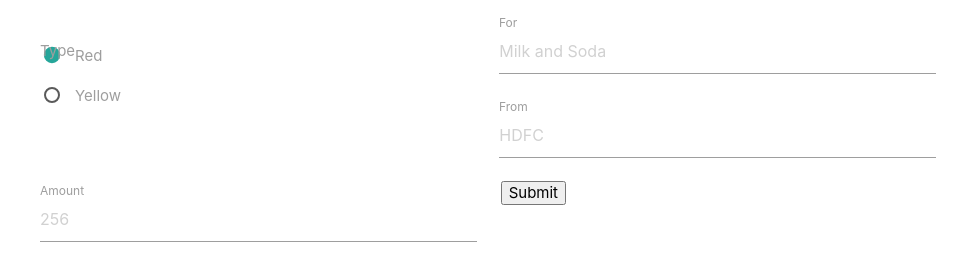
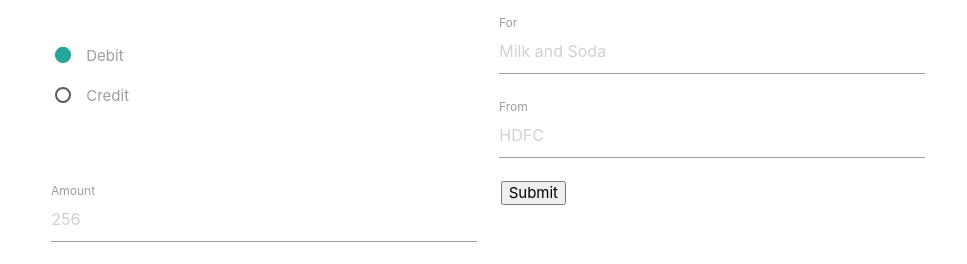
Before and after one commit to ashmanmode/finReports, a plain HTML site: page index.html in a window 1280 px wide. Shown: the part 104-368 px from the top of the page, without its empty margins (152-1119 px from the left). Drawn offline with nearby package versions, Linux system fonts and the light colour scheme.

Commit message:
Update index.html

```diff
--- a/index.html
+++ b/index.html
@@ -10,21 +10,19 @@
          <br>
          <h3>Record Transaction</h3>
          <form class="col s12" action="#" onsubmit="record_transaction()">
-            <div class="row">
                <div class="input-field col s6">
                   <p>
                      <label>
                        <input name="group1" type="radio" checked />
-                       <span>Red</span>
+                       <span>Debit</span>
                      </label>
                    </p>
                    <p>
                      <label>
                        <input name="group1" type="radio" />
-                       <span>Yellow</span>
+                       <span>Credit</span>
                      </label>
                    </p>
-                  <label for="order_id">Type</label>
                </div>
                <div class="input-field col s6">
                   <input placeholder="Milk and Soda" id="product_sku" type="text" class="validate" required>
@@ -39,7 +37,6 @@
                   <label for="buyer_email">Amount</label>
                </div>
                &nbsp;&nbsp;&nbsp;<input id="submit_button" type="submit">
-             </div>
          </form>
          <h4 id="response"></h4>
          </div>
```
